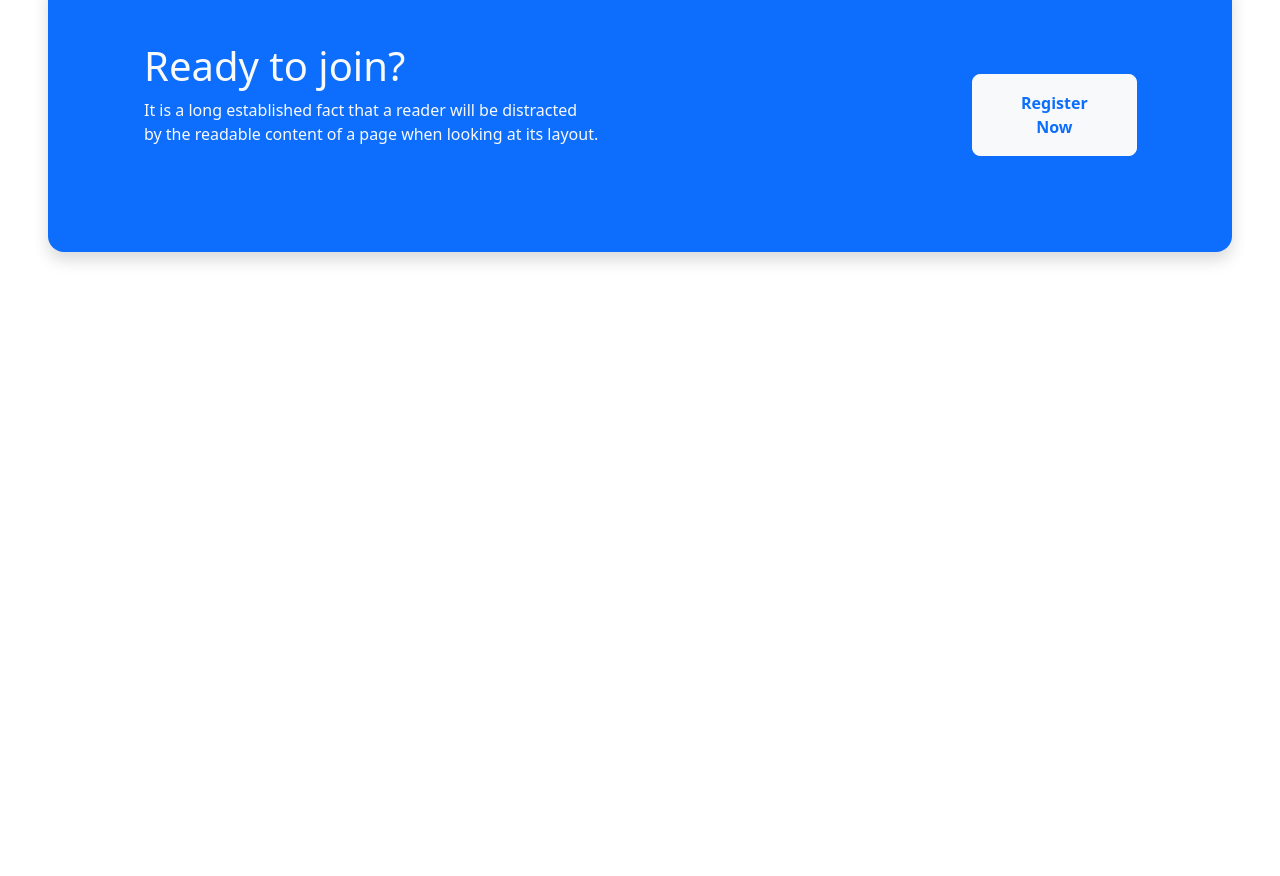
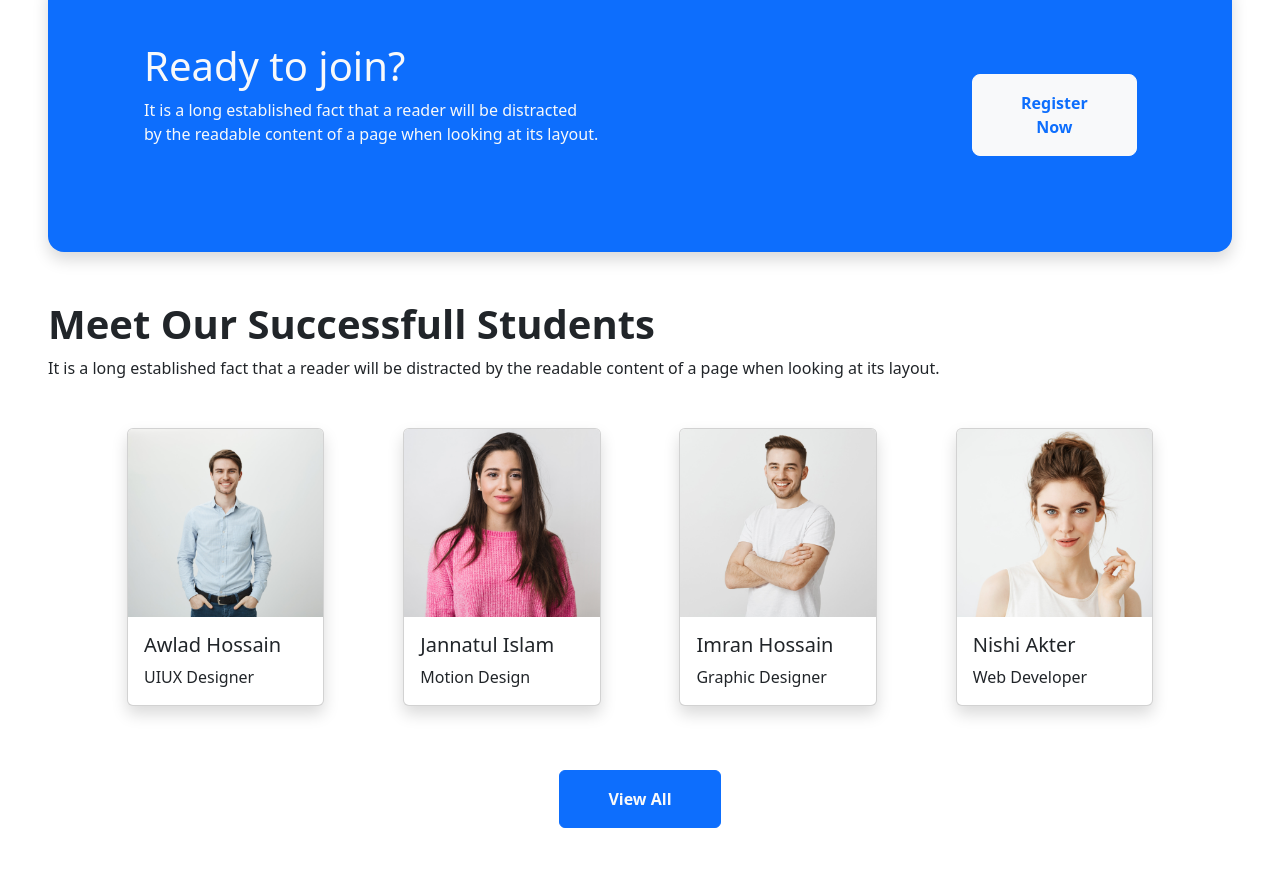
Before and after one commit to rafiulhasan1/IT-EDU, a plain HTML site: page index.html in a window 1280 px wide. Shown: the part 2743-3619 px from the top of the page. Before the commit the page ends 3043 px from the top, so only its background shows below. Drawn offline with nearby package versions, Linux system fonts and the light colour scheme.

Commit message:
student part added

```diff
--- a/index.html
+++ b/index.html
@@ -246,6 +246,48 @@
         </div>
     </section>
     <!-- carusol part end -->
+
+    <!-- student part start -->
+    <div class="m-5">
+        <h1 class="fw-bold">Meet Our Successfull
+            Students</h1>
+        <p>It is a long established fact that a reader will be distracted by the
+            readable content of a page when looking at its layout.</p>
+    </div>
+    <div class="row justify-content-evenly m-5">
+        <div class="card px-0 mb-3 col-10 col-sm-8 col-md-5 col-lg-2 shadow">
+            <img src="images/student/student-1.png" class="card-img-top img-fluid" alt="...">
+            <div class="card-body">
+              <h5 class="card-title">Awlad Hossain</h5>
+              <p class="card-text">UIUX Designer</p>
+            </div>
+        </div>
+        <div class="card px-0 mb-3 col-10 col-sm-8 col-md-5 col-lg-2 shadow">
+            <img src="images/student/student-2.png" class="card-img-top img-fluid" alt="...">
+            <div class="card-body">
+              <h5 class="card-title">Jannatul Islam</h5>
+              <p class="card-text">Motion Design</p>
+            </div>
+        </div>
+        <div class="card px-0 mb-3 col-10 col-sm-8 col-md-5 col-lg-2 shadow">
+            <img src="images/student/student-3.png" class="card-img-top img-fluid" alt="...">
+            <div class="card-body">
+              <h5 class="card-title">Imran Hossain</h5>
+              <p class="card-text">Graphic Designer</p>
+            </div>
+        </div>
+        <div class="card px-0 mb-3 col-10 col-sm-8 col-md-5 col-lg-2 shadow">
+            <img src="images/student/student-4.png" class="card-img-top img-fluid" alt="...">
+            <div class="card-body">
+              <h5 class="card-title">Nishi Akter</h5>
+              <p class="card-text">Web Developer</p>
+            </div>
+        </div>
+    </div>
+    <div class="text-center">
+        <button class="btn text-light btn-primary fw-bold py-3 px-5 mb-5">View All</button>
+    </div>
+    <!-- student part end -->
     <script src="https://cdn.jsdelivr.net/npm/bootstrap@5.3.2/dist/js/bootstrap.bundle.min.js" integrity="sha384-C6RzsynM9kWDrMNeT87bh95OGNyZPhcTNXj1NW7RuBCsyN/o0jlpcV8Qyq46cDfL" crossorigin="anonymous"></script>
   </body>
 </html>
```
